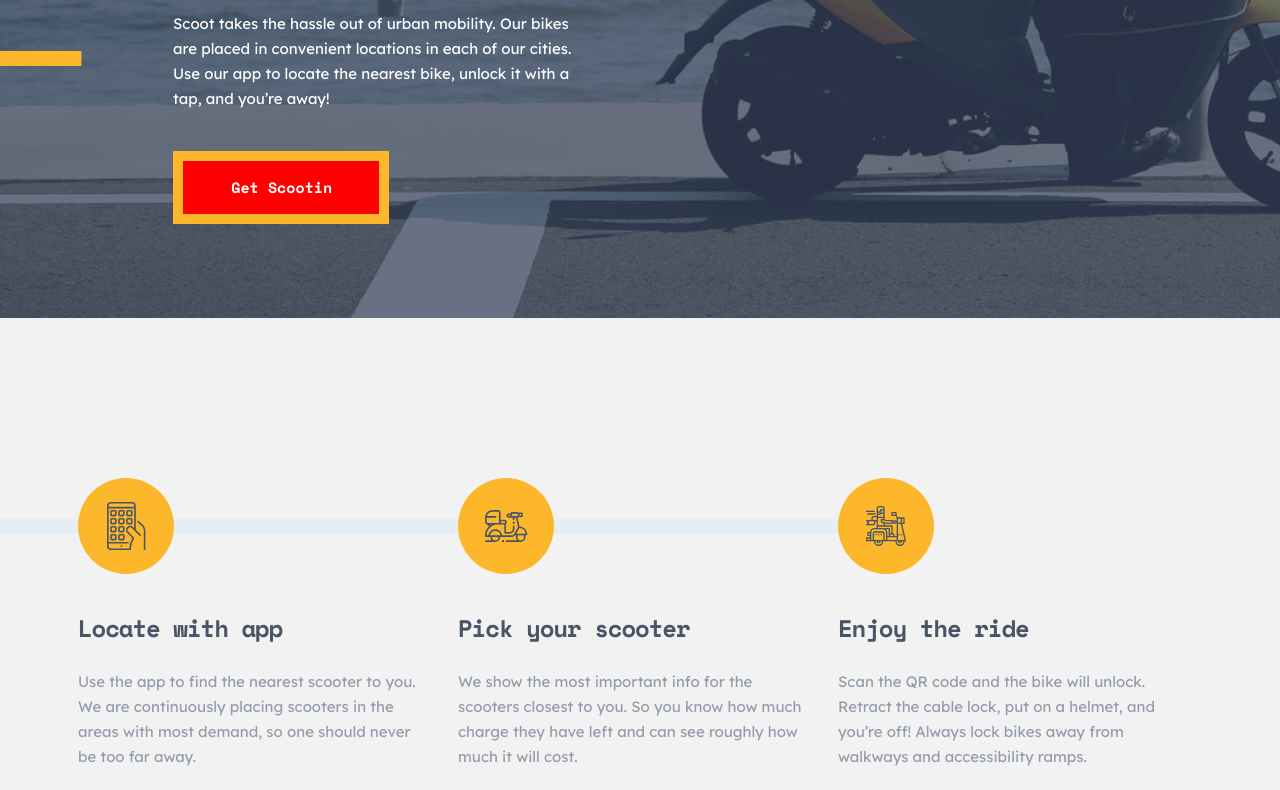
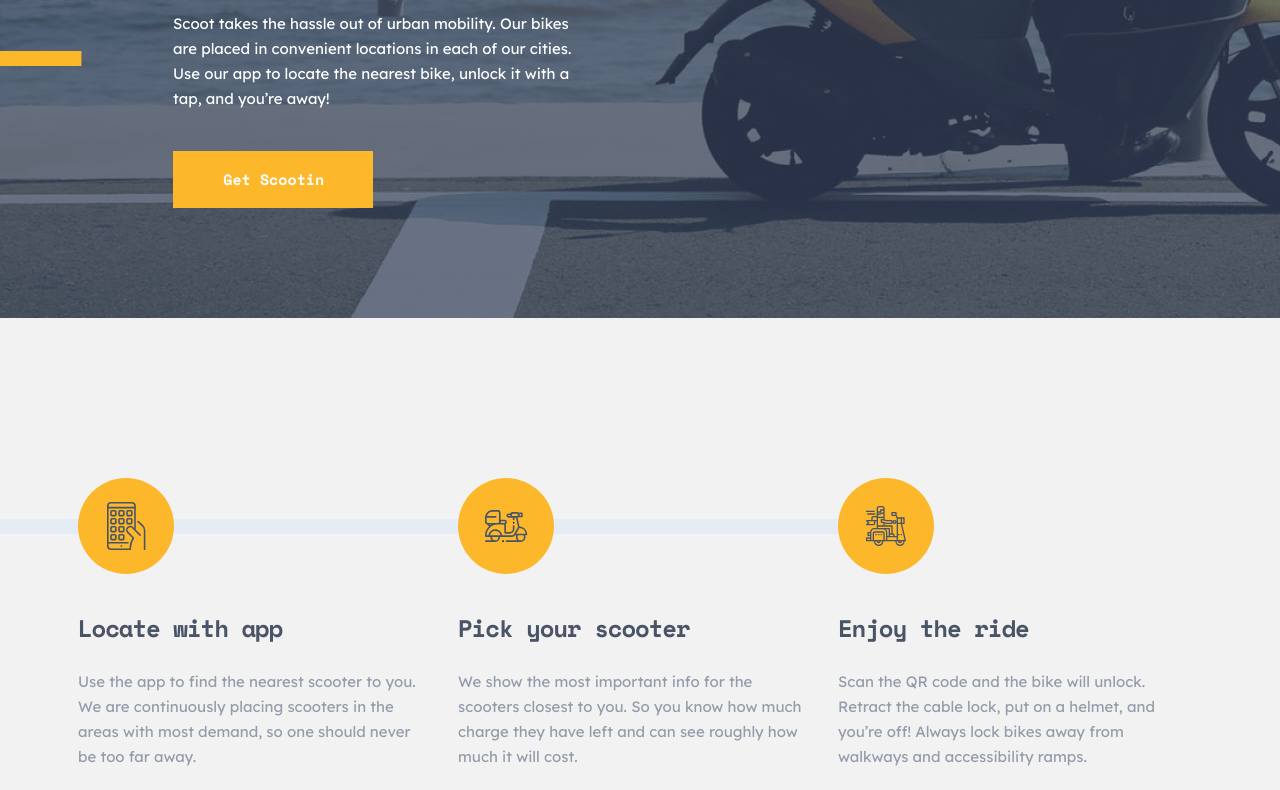
Before and after one commit to mansurxon7273/scoot, a plain HTML site: page index.html in a window 1280 px wide. Shown: the part 432-1222 px from the top of the page. Drawn offline with Linux system fonts and the light colour scheme.

Commit message:
oxirgi versiya

```diff
--- a/scss/components/_button.scss
+++ b/scss/components/_button.scss
@@ -1,5 +1,5 @@
 .btn {
-  background-color: red;
+  background-color: $color-yellow;
   padding: 1.4rem 4.712rem 1.4rem 4.821rem;
   font-family: $font-family1;
   color: $color-white;
@@ -7,7 +7,7 @@
   font-size: 1.5rem;
   line-height: 2.5rem;
   font-style: normal;
-  border: 10px solid $color-yellow;
+  border: 2px solid $color-yellow;
   display: inline-block;
   &:hover {
     color: $color-yellow;
```
Also changed, not shown: css/main.css, 1 other file.
